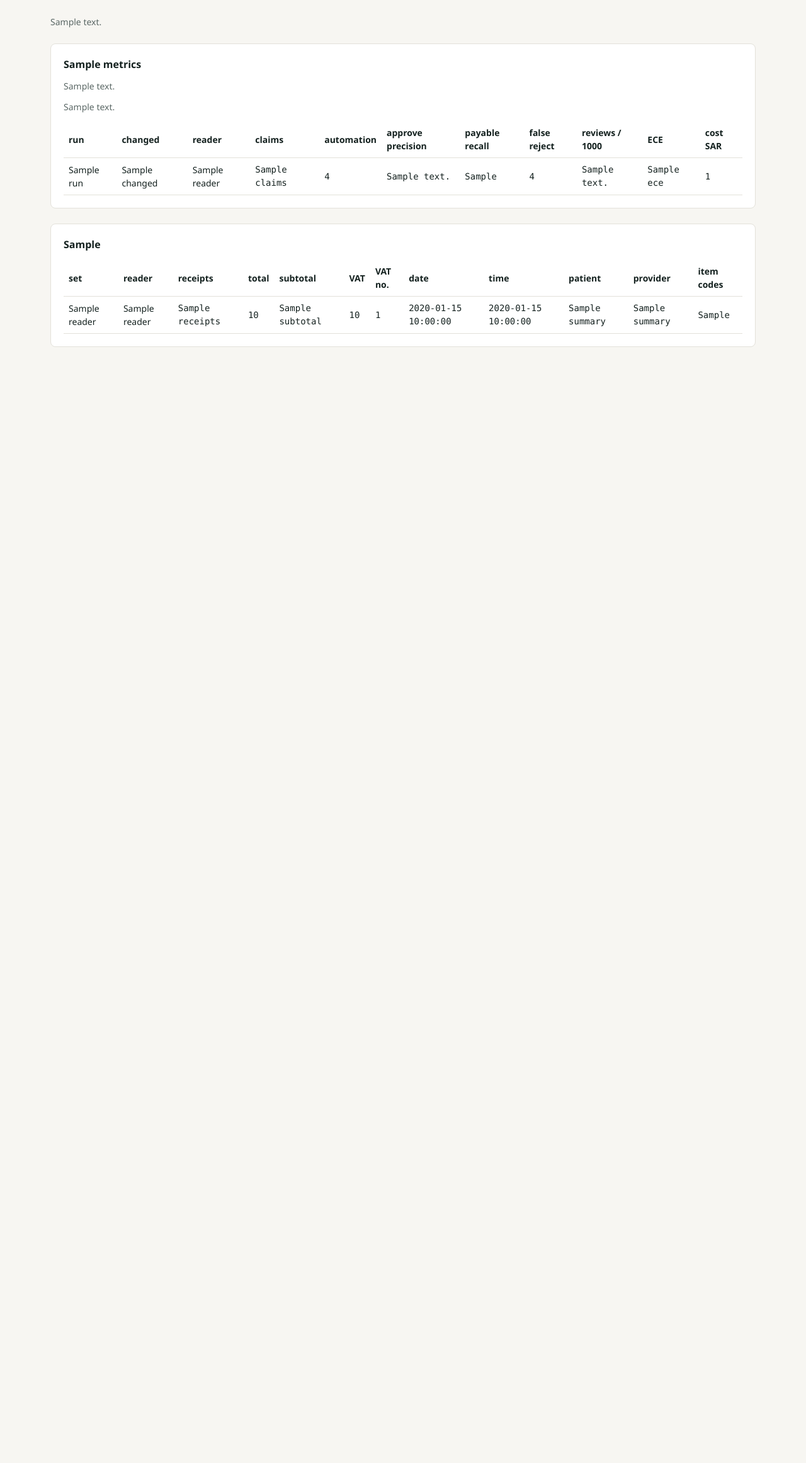
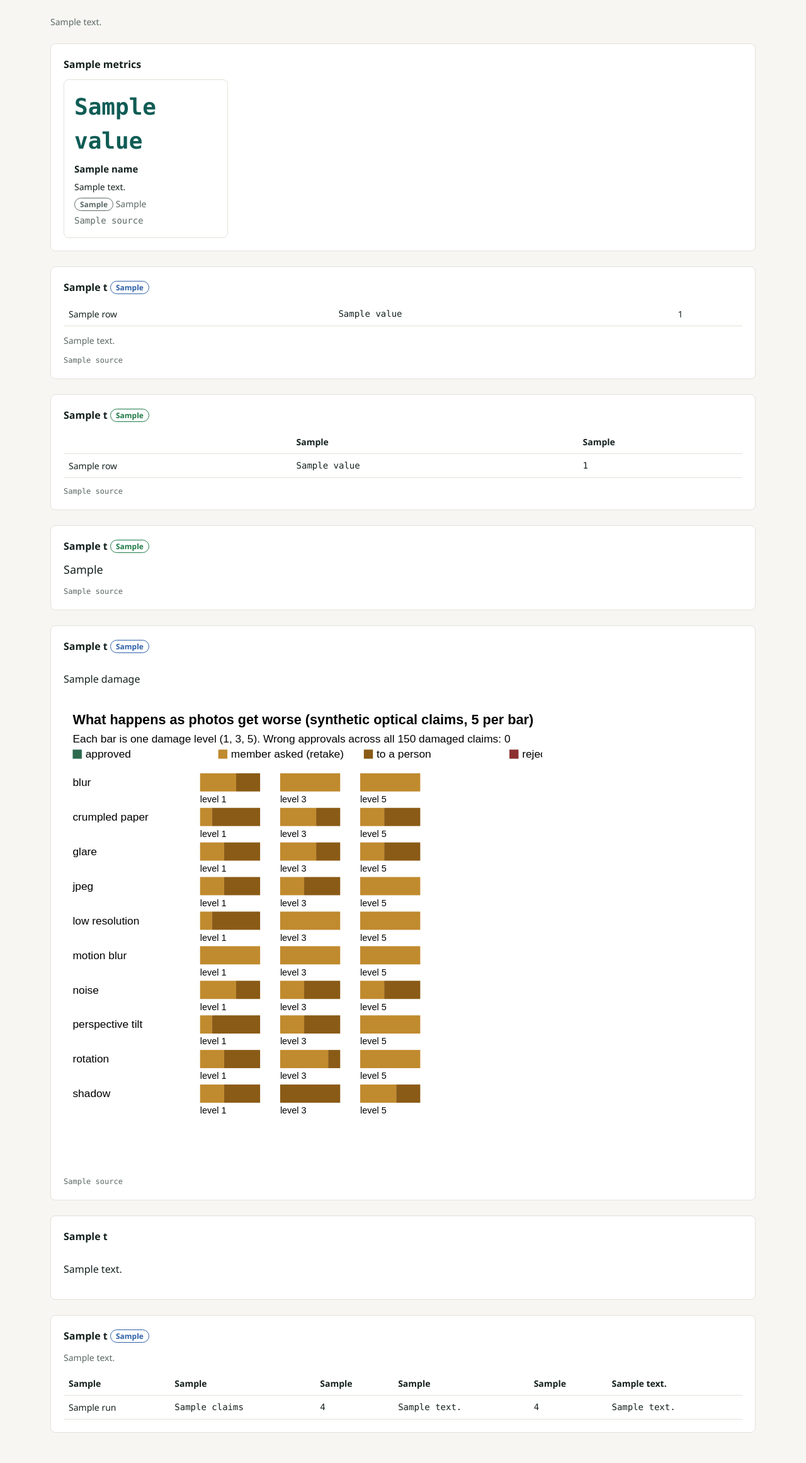
Before and after one commit to Cloudy-null/Reimbursement-Council, a FastAPI app: template reimbursement_council/web/templates/metrics.html in a window 1280 px wide. Shown: the part 78-2401 px from the top of the page at 63% size. Before the commit the page ends 629 px from the top, so only its background shows below. Run offline with FastAPI, Linux system fonts and the light colour scheme; the template is opened without the code that fills it: most values are stand-ins (such as "Sample title", 1, 10 or a date in 2020).

Commit message:
feat: numbers page for judges: four plain tiles, precision and recall, real reading, the real Bupa claim, damage chart, reviewer status, plain-named ablation table; synthetic and real marked everywhere

```diff
--- a/reimbursement_council/web/app.py
+++ b/reimbursement_council/web/app.py
@@ -29,7 +29,7 @@ from reimbursement_council.web.errors import add_error_pages
 from reimbursement_council.web.export_routes import add_export_routes
 from reimbursement_council.web.i18n import text_for
 from reimbursement_council.web.member_routes import add_member_routes
-from reimbursement_council.web.numbers import find_reader_scores, find_runs
+from reimbursement_council.web.numbers import ablation_runs, find_reader_scores, load_headline
 from reimbursement_council.web.review_view import band, review_values, riskiest_first
 from reimbursement_council.web.reviewer_check import reviewer_health, reviewer_status_line
 
@@ -105,9 +105,17 @@ def create_app(ctx: WebContext) -> FastAPI:
 
     @app.get("/metrics", response_class=HTMLResponse)
     def numbers(request: Request, lang: str = "en") -> HTMLResponse:
-        runs = find_runs(ctx.results_root)
+        runs = ablation_runs(ctx.results_root)
         readers = find_reader_scores(ctx.results_root)
         line = reviewer_status_line(reviewer_health(ctx), text_for(lang))
-        return page(request, "metrics.html", lang, runs=runs, readers=readers, reviewer_line=line)
+        return page(
+            request,
+            "metrics.html",
+            lang,
+            runs=runs,
+            readers=readers,
+            reviewer_line=line,
+            headline=load_headline(),
+        )
 
     return app
--- a/reimbursement_council/web/numbers.py
+++ b/reimbursement_council/web/numbers.py
@@ -53,3 +53,48 @@ def find_reader_scores(root: Path) -> list[dict[str, Any]]:
                 }  # fmt: skip
             )
     return scores
+
+
+HEADLINE = Path(__file__).with_name("headline.json")
+# Switch names in plain words, for the ablation table on the numbers page.
+PLAIN = {
+    "arithmetic_checks_enabled=false": "Arithmetic checks off",
+    "two_readers_enabled=false": "Second reader (OCR check) off",
+    "self_fix_enabled=false": "Asking the member off",
+    "members.case_reviewer.enabled=false": "AI reviewer off",
+    "members.case_reviewer.enabled=true": "AI reviewer on",
+    "disagreement_routing_enabled=false": "Disagreement routing off",
+    "cost_lanes_enabled=false": "Cost-based lanes off",
+    "members.history_member.enabled=false": "Member history off",
+}
+ABLATION_FOLDER = "check_v2"
+DEFAULT_RUN = "Everything on (the default)"
+
+
+def load_headline(path: Path = HEADLINE) -> dict[str, Any]:
+    return _load(path) or {}
+
+
+def plain_change(report: dict[str, Any]) -> str:
+    """What a run changed, in plain words (the ablation table)."""
+    parts = [PLAIN.get(o, o) for o in report.get("overrides", [])]
+    if report.get("simulate_fix"):
+        parts.append("member fixes simulated")
+    if report.get("reader") == "easyocr":
+        parts.append("OCR only (no AI reader)")
+    if report.get("calibration") is False:
+        parts.append("calibration off")
+    if report.get("cross_checks") is False:
+        parts.append("document cross checks off")
+    return ", ".join(parts) or DEFAULT_RUN
+
+
+def ablation_runs(root: Path) -> list[dict[str, Any]]:
+    """The runs on the current synthetic check set, one row per change, plain names."""
+    rows: dict[str, dict[str, Any]] = {}
+    for run in find_runs(root):
+        if not run["name"].startswith(ABLATION_FOLDER + " /"):
+            continue
+        name = plain_change(run["report"])
+        rows[name] = {"name": name, "report": run["report"]}
+    return sorted(rows.values(), key=lambda r: (r["name"] != DEFAULT_RUN, r["name"]))
--- a/reimbursement_council/web/static/app.css
+++ b/reimbursement_council/web/static/app.css
@@ -135,3 +135,15 @@ dl.fields div.typed { background: var(--tint-selffix); border-inline-start: 4px
 .we-read { display: block; color: var(--ink-muted); font-size: 13px; }
 @media (max-width: 560px) { dl.fields div { grid-template-columns: minmax(0, 1fr); gap: 2px; } }
 .notice.reject { --lane: var(--lane-reject); --tint: var(--tint-reject); }
+.tiles { display: grid; grid-template-columns: repeat(4, minmax(0, 1fr)); gap: 12px; }
+@media (max-width: 900px) { .tiles { grid-template-columns: repeat(2, minmax(0, 1fr)); } }
+@media (max-width: 560px) { .tiles { grid-template-columns: minmax(0, 1fr); } }
+.tile { border: 1px solid var(--line); border-radius: 8px; padding: 16px; display: grid; gap: 6px; align-content: start; background: var(--surface); }
+.tile-value { font-size: 36px; font-weight: 600; color: var(--accent); font-family: var(--font-mono); }
+.tile h3 { margin: 0; font-size: 15px; }
+.tile p { margin: 0; font-size: 14px; }
+.source { color: var(--ink-muted); font-size: 12px; margin: 0; font-family: var(--font-mono); overflow-wrap: anywhere; }
+.kind { font-size: 12px; font-weight: 600; border-radius: 999px; padding: 1px 8px; border: 1px solid currentColor; vertical-align: middle; }
+.kind-real { color: var(--lane-approve); }
+.kind-synthetic { color: var(--lane-selffix); }
+.chart { width: 100%; max-width: 760px; background: #FFFFFF; border-radius: 8px; }
--- a/reimbursement_council/web/templates/metrics.html
+++ b/reimbursement_council/web/templates/metrics.html
@@ -2,39 +2,78 @@
 {% block content %}
 <section class="card">
   <h2>{{ t.metrics }}</h2>
-  <p class="note" id="reviewer-status">{{ reviewer_line }}</p>
+  <div class="tiles">
+    {% for tile in headline.tiles or [] %}
+    <div class="tile">
+      <b class="tile-value">{{ tile.value }}</b>
+      <h3>{{ tile[lang].title }}</h3>
+      <p dir="auto">{{ tile[lang].text }}</p>
+      <p class="note"><span class="kind kind-{{ tile.kind }}">{{ t['kind_' ~ tile.kind] }}</span> <span dir="ltr">{{ tile.n }}</span></p>
+      <p class="source" dir="ltr">{{ tile.source }}</p>
+    </div>
+    {% endfor %}
+  </div>
+</section>
+
+{% if headline.measures %}
+<section class="card">
+  <h2>{{ t.measures_title }} <span class="kind kind-synthetic">{{ t.kind_synthetic }}</span></h2>
+  <div class="table-wrap"><table class="numbers"><tbody>
+    {% for name, value, count in headline.measures.rows %}<tr><td dir="ltr">{{ name }}</td><td class="num">{{ value }}</td><td dir="ltr">{{ count }}</td></tr>{% endfor %}
+  </tbody></table></div>
+  <p class="note" dir="ltr">{{ headline.measures.real_note }}</p>
+  <p class="source" dir="ltr">{{ headline.measures.source }}</p>
+</section>
+{% endif %}
+
+{% if headline.real_reading %}
+<section class="card">
+  <h2>{{ t.real_reading_title }} <span class="kind kind-real">{{ t.kind_real }}</span></h2>
+  <div class="table-wrap"><table class="numbers">
+    <thead><tr><th></th><th>{{ t.ocr_alone }}</th><th>{{ t.with_ai }}</th></tr></thead>
+    <tbody>{% for name, before, after in headline.real_reading.rows %}<tr><td dir="ltr">{{ name }}</td><td class="num">{{ before }}</td><td class="num">{{ after }}</td></tr>{% endfor %}</tbody>
+  </table></div>
+  <p class="source" dir="ltr">{{ headline.real_reading.source }}</p>
+</section>
+{% endif %}
+
+{% if headline.real_claim %}
+<section class="card">
+  <h2>{{ t.real_claim_title }} <span class="kind kind-real">{{ t.kind_real }}</span></h2>
+  <p class="message" dir="auto">{{ headline.real_claim[lang] }}</p>
+  <p class="source" dir="ltr">{{ headline.real_claim.source }}</p>
+</section>
+{% endif %}
+
+{% if headline.damage %}
+<section class="card">
+  <h2>{{ t.damage_title }} <span class="kind kind-synthetic">{{ t.kind_synthetic }}</span></h2>
+  <p dir="auto">{{ headline.damage[lang] }}</p>
+  <img class="chart" src="/static/damage_chart.svg" alt="{{ headline.damage[lang] }}">
+  <p class="source" dir="ltr">{{ headline.damage.source }}</p>
+</section>
+{% endif %}
+
+<section class="card">
+  <h2>{{ t.reviewer_title }}</h2>
+  <p id="reviewer-status">{{ reviewer_line }}</p>
+</section>
+
+<section class="card">
+  <h2>{{ t.ablation_title }} <span class="kind kind-synthetic">{{ t.kind_synthetic }}</span></h2>
   <p class="note">{{ t.metrics_note }}</p>
   {% if runs %}
   <div class="table-wrap">
     <table class="numbers">
-      <thead><tr><th>run</th><th>changed</th><th>reader</th><th>claims</th><th>automation</th><th>approve precision</th><th>payable recall</th><th>false reject</th><th>reviews / 1000</th><th>ECE</th><th>cost SAR</th></tr></thead>
+      <thead><tr><th>{{ t.ab_change }}</th><th>{{ t.ab_claims }}</th><th>{{ t.ab_no_person }}</th><th>{{ t.ab_right_approvals }}</th><th>{{ t.ab_wrong_rejects }}</th><th>{{ t.ab_reviews }}</th></tr></thead>
       <tbody>
       {% for run in runs %}{% set m = run.report.metrics %}
-      <tr><td dir="ltr">{{ run.name }}</td><td dir="ltr">{{ run.changed }}</td><td>{{ run.report.reader }}</td>
-        <td class="num">{{ m.claims }}</td><td class="num">{{ m.automation_rate }}</td><td class="num">{{ m.auto_approve_precision }}</td>
-        <td class="num">{{ m.payable_recall }}</td><td class="num">{{ m.false_reject_rate }}</td><td class="num">{{ m.reviews_per_1000 }}</td>
-        <td class="num">{{ m.ece }}</td><td class="num">{{ m.total_cost_sar }}</td></tr>
+      <tr><td>{{ run.name }}</td><td class="num">{{ m.claims }}</td><td class="num">{{ m.automation_rate }}</td><td class="num">{{ m.auto_approve_precision }}</td>
+        <td class="num">{{ m.false_reject_rate }}</td><td class="num">{{ m.reviews_per_1000 }}</td></tr>
       {% endfor %}
       </tbody>
     </table>
   </div>
   {% else %}<p class="note">{{ t.no_metrics }}</p>{% endif %}
 </section>
-{% if readers %}
-<section class="card">
-  <h2>{{ t.reader_accuracy }}</h2>
-  <div class="table-wrap">
-    <table class="numbers">
-      <thead><tr><th>set</th><th>reader</th><th>receipts</th><th>total</th><th>subtotal</th><th>VAT</th><th>VAT no.</th><th>date</th><th>time</th><th>patient</th><th>provider</th><th>item codes</th></tr></thead>
-      <tbody>
-      {% for r in readers %}{% set s = r.summary %}
-      <tr><td dir="ltr">{{ r.name }}</td><td>{{ r.reader }}</td><td class="num">{{ s.receipts }}</td><td class="num">{{ s.total }}</td><td class="num">{{ s.subtotal }}</td>
-        <td class="num">{{ s.vat_total }}</td><td class="num">{{ s.vat_number }}</td><td class="num">{{ s.treatment_date }}</td><td class="num">{{ s.invoice_time }}</td>
-        <td class="num">{{ s.patient_name }}</td><td class="num">{{ s.provider_name }}</td><td class="num">{{ s.item_codes }}</td></tr>
-      {% endfor %}
-      </tbody>
-    </table>
-  </div>
-</section>
-{% endif %}
 {% endblock %}
```
Also changed, not shown: docs/pitch/numbers.md (+16 -0 lines), reimbursement_council/web/headline.json (added, +56 -0 lines), reimbursement_council/web/i18n_ui.py (+32 -0 lines), tests/web/test_app.py (+7 -3 lines), reimbursement_council/web/static/damage_chart.svg (added).
